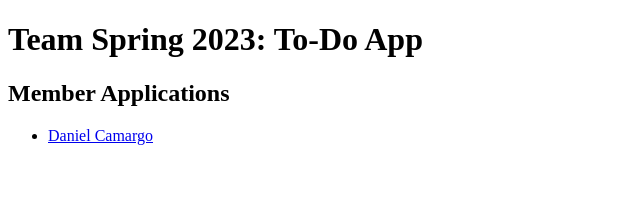
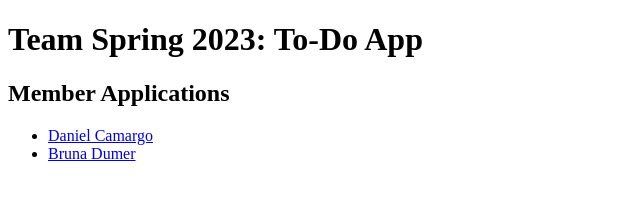
Before and after one commit to RoseWang-web/To-Do-List, a website: page public/index.html in a window 1280 px wide. Shown: the whole page, without its empty margins (0-640 px from the left). Drawn offline with Linux system fonts and the light colour scheme.

Commit message:
Add link to my folder

```diff
--- a/public/index.html
+++ b/public/index.html
@@ -12,6 +12,7 @@
         <h2>Member Applications</h2>
         <ul>
             <li><a href="/danielcamargo">Daniel Camargo</a></li>
+            <li><a href="/bruna_dumer">Bruna Dumer</a></li>
         </ul>
     </body>
 
```
